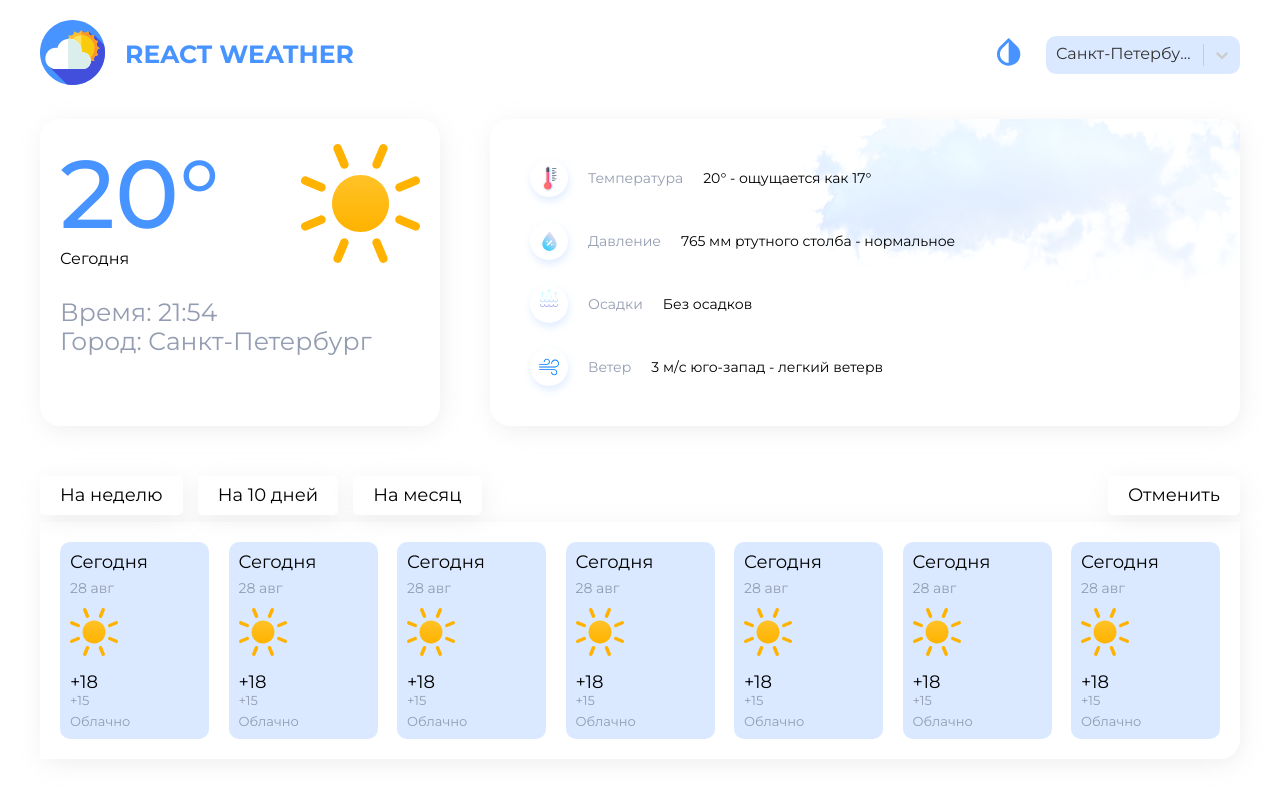
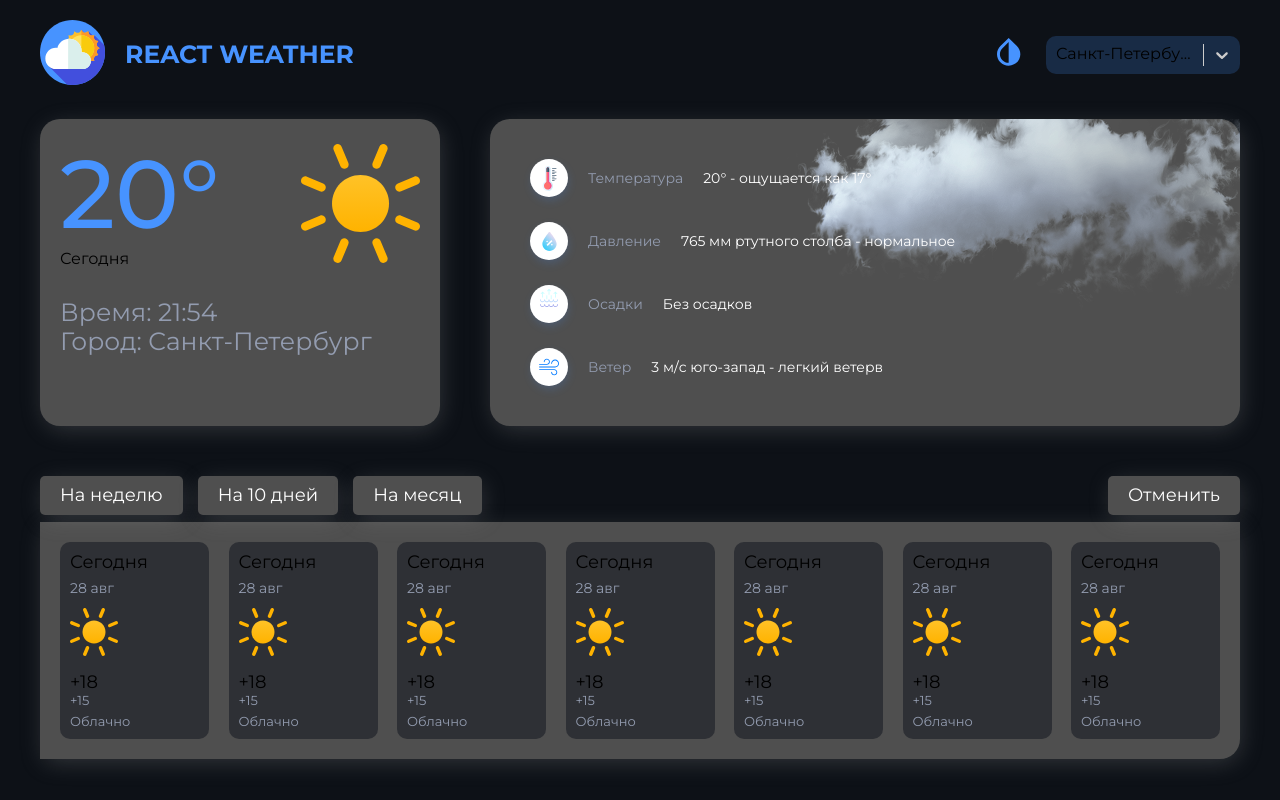
Before and after one commit to TatyanaFilippova/weather-forecast-react, a React (Create React App) app: page / in a window 1280 px wide. Built offline with nearby package versions, Linux system fonts and the light colour scheme.

Commit message:
темная тема React weather

```diff
--- a/src/pages/Home/components/Days/Days.module.scss
+++ b/src/pages/Home/components/Days/Days.module.scss
@@ -6,7 +6,7 @@
   flex-wrap: wrap;
   padding: 20px;
   width: 100%;
-  background: $lite-background;
+  background-color: var(#{--components-background-default});
   box-shadow: $box-shadow;
 
   border-radius: 0 0 $border-radius;
@@ -15,7 +15,7 @@
 .card {
   display: flex;
   flex-direction: column;
-  background: #4793ff33;
+  background-color: var(#{--card-background-default});
   border-radius: 10px;
   padding: 10px;
   width: 149px;
@@ -53,7 +53,7 @@
   }
 
   &:hover {
-    box-shadow: 2px 5px 25px -3px #b4b4b440;
+    box-shadow: var(#{--card-shadow-default});
   }
 }
 
@@ -69,9 +69,9 @@
   box-shadow: 2px 5px 25px -3px #b4b4b440;
   border-radius: 5px;
   padding: 9px 20px;
-  background-color: $lite-background;
+  background-color: var(#{--components-background-default});
   margin-right: 15px;
-  color: $lite-color;
+  color: var(#{--text-color-default});
   font-size: 18px;
   display: flex;
   align-items: center;
@@ -79,13 +79,12 @@
   cursor: pointer;
 }
 
-.cancel{
+.cancel {
   margin-right: 0;
 }
 
-
-.tab{
-  &.active{
+.tab {
+  &.active {
     background: $primary-color;
     color: #fff;
   }
--- a/src/pages/Home/components/ThisDay/ThisDay.module.scss
+++ b/src/pages/Home/components/ThisDay/ThisDay.module.scss
@@ -4,7 +4,7 @@
   padding: 20px;
   max-width: 400px;
   width: 100%;
-  background: $lite-background;
+  background: var(#{--components-background-default});
   box-shadow: $box-shadow;
   border-radius: $border-radius;
 }
@@ -26,7 +26,7 @@
   }
   .this_day_name {
     font-size: 40px;
-    color: $lite-color;
+    color: var(#{--text-color-default});
   }
 }
 
--- a/src/pages/Home/components/ThisDayInfo/ThisDayInfo.module.scss
+++ b/src/pages/Home/components/ThisDayInfo/ThisDayInfo.module.scss
@@ -5,7 +5,7 @@
   padding: 40px;
   width: 100%;
   max-width: 750px;
-  background: $lite-background;
+  background: var(#{--components-background-default});
   box-shadow: $box-shadow;
   border-radius: $border-radius;
 }
@@ -45,7 +45,7 @@
   }
 
   .indicator_value {
-    color: $lite-color;
+    color: var(#{--text-color-default});
   }
 }
 
--- a/src/shared/Header/Header.tsx
+++ b/src/shared/Header/Header.tsx
@@ -13,7 +13,7 @@
   const colourStyles = {
     control: (styles: any) => ({
       ...styles,
-      backgroundColor: "rgba(71,147,255,0.2)",
+      backgroundColor: 0? '#4f4f4f' : "rgba(71,147,255,0.2)",
       width: "194px",
       height: "37px",
       border: "none",
@@ -21,7 +21,12 @@
       zIndex: 100,
       cursor: "pointer",
     }),
-  };
+
+  singleValue: (styles: any) => ({
+    ...styles,
+    color: 0? '#fff' : "#000",
+  }),
+};
   return (
     <header className={s.header}>
       <div className={s.wrapper}>
--- a/src/shared/Popup/Popup.module.scss
+++ b/src/shared/Popup/Popup.module.scss
@@ -11,7 +11,7 @@
   padding: 40px;
   width: 100%;
   max-width: 750px;
-  background: $lite-background;
+  background: $light-background;
   box-shadow: $box-shadow;
   border-radius: $border-radius;
 }
--- a/src/style/index.scss
+++ b/src/style/index.scss
@@ -10,6 +10,7 @@
 body {
   position: relative;
   font-family: "Montserrat", sans-serif;
+  background: var(#{--body-background-default});
 }
 .container {
   max-width: 1200px;
--- a/src/style/variables.scss
+++ b/src/style/variables.scss
@@ -1,6 +1,47 @@
-$lite-background: #fff;
+$light-background: #fff;
 $box-shadow: 2px 5px 25px -3px #b4b4b440;
 $border-radius: 20px;
 $primary-color: #4793ff;
-$lite-color: #000;
+
+$dark-color: #fff;
+$light-color: #000;
 $base-color: #939cb0;
+
+$body-background-dark: #0d1117;
+$body-background-light: #fff;
+
+$components-background-dark: #4f4f4f;
+$components-background-light: #fff;
+
+$card-background-dark: #2e3035;
+$card-background-light: rgba(71, 147, 255, 0.2);
+
+$card-box-shadow-dark: 0px 3px 20px rgba(5, 5, 5, 0.28);
+$card-box-shadow-light: 0px 3px 20px rgba(147, 144, 144, 0.28);
+
+:root {
+  //body-background
+  --body-background-dark: #{$body-background-dark};
+  --body-background-light: #{$body-background-light};
+  --body-background-default: var(#{--body-background-dark});
+
+  //components-background
+  --components-background-dark: #{$components-background-dark};
+  --components-background-light: #{$components-background-light};
+  --components-background-default: var(#{--components-background-dark});
+
+  //card-background
+  --card-background-dark: #{$card-background-dark};
+  --card-background-light: #{$card-background-light};
+  --card-background-default: var(#{--card-background-dark});
+
+  //card-shadow
+  --card-shadow-dark: #{$card-box-shadow-dark};
+  --card-shadow-light: #{$card-box-shadow-light};
+  --card-shadow-default: var(#{--card-shadow-dark});
+
+  //text
+  --text-color-dark: #{$dark-color};
+  --text-color-light: #{$light-color};
+  --text-color-default: var(#{--text-color-dark});
+}
```
